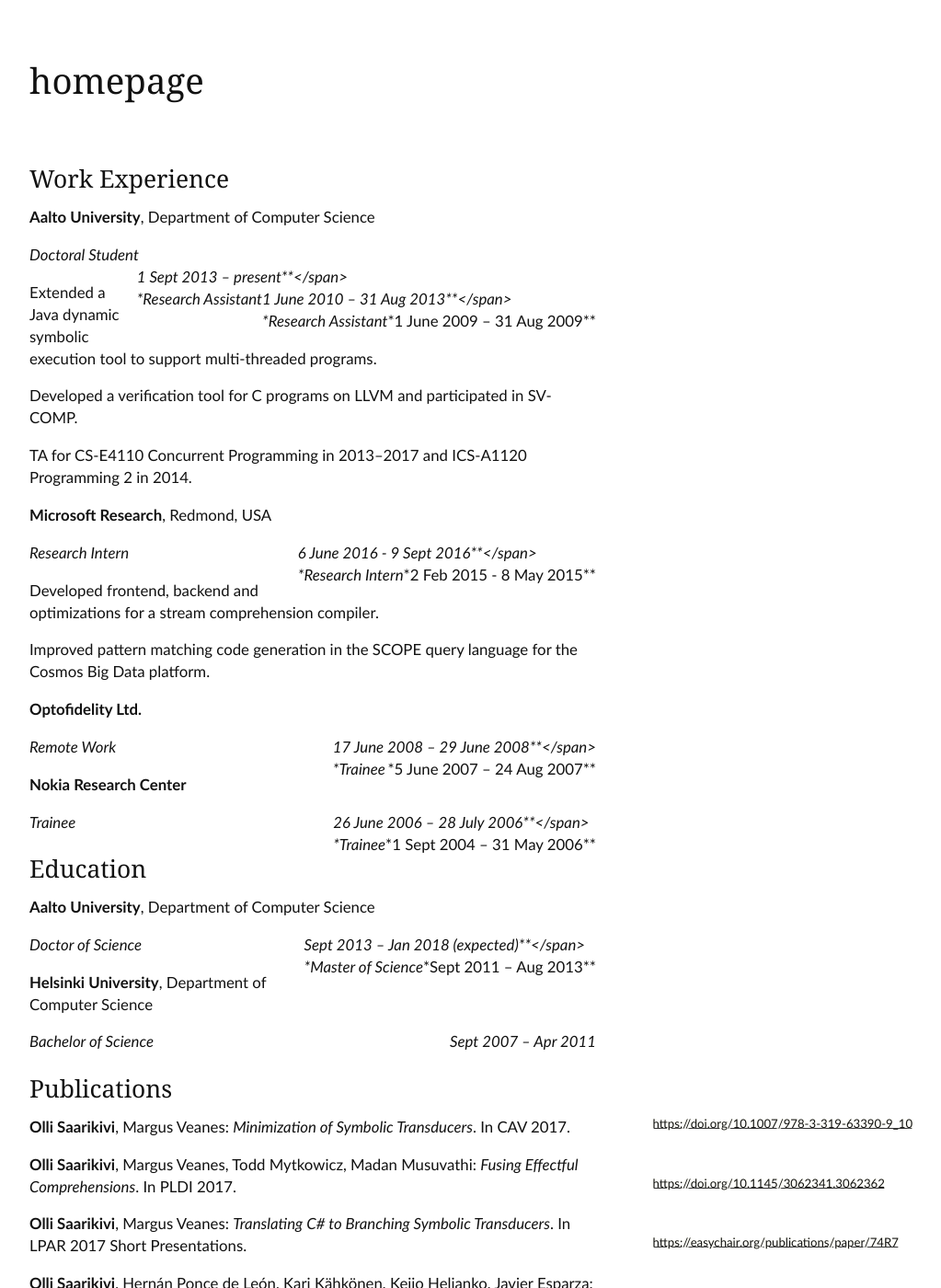
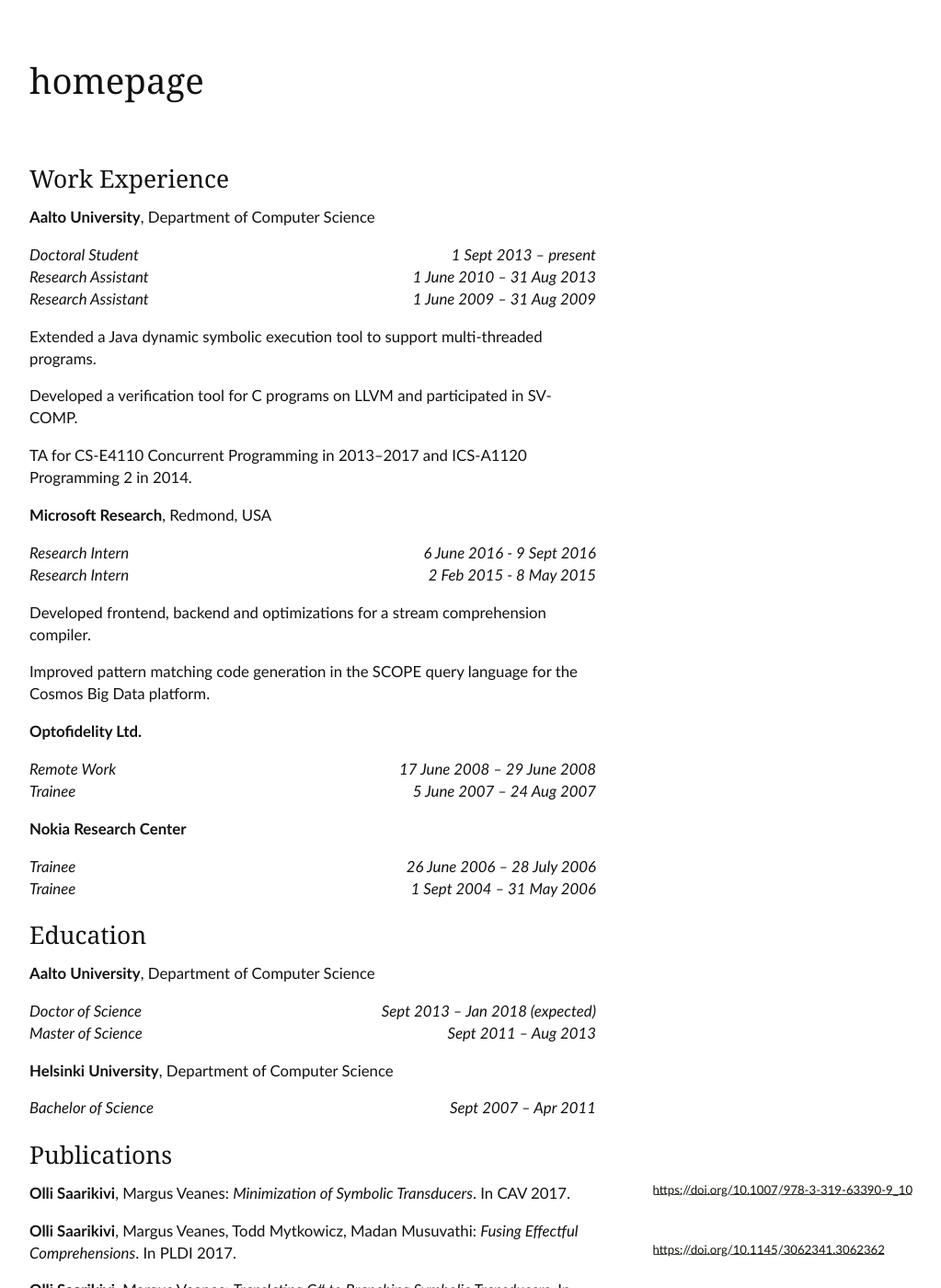
Before and after one commit to OlliSaarikivi/homepage, a Jekyll site: the page built from cv.md, in a window 1280 px wide and 1400 px high. Shown: the whole window at 92% size, without its empty margins (128-1151 px from the left). Built offline with Jekyll 4.4.1, drawn with Linux system fonts in a browser that asks for light colours; our own code applies the rules of GitHub Pages for plain Markdown files; the repository's description, which GitHub fills in, is left out.

Commit message:
Update cv.md

```diff
--- a/cv.md
+++ b/cv.md
@@ -6,9 +6,9 @@
 
 **Aalto University**, Department of Computer Science
 
-*Doctoral Student* <span style="float:right;">*1 Sept 2013 – present**</span>
-*Research Assistant* <span style="float:right;">*1 June 2010 – 31 Aug 2013**</span>
-*Research Assistant* <span style="float:right;">*1 June 2009 – 31 Aug 2009**</span>
+*Doctoral Student* <span style="float:right;">*1 Sept 2013 – present*</span>
+*Research Assistant* <span style="float:right;">*1 June 2010 – 31 Aug 2013*</span>
+*Research Assistant* <span style="float:right;">*1 June 2009 – 31 Aug 2009*</span>
 
 Extended a Java dynamic symbolic execution tool to support multi-threaded programs.
 
@@ -18,8 +18,8 @@
 
 **Microsoft Research**, Redmond, USA
 
-*Research Intern* <span style="float:right;">*6 June 2016 - 9 Sept 2016**</span>
-*Research Intern* <span style="float:right;">*2 Feb 2015 - 8 May 2015**</span>
+*Research Intern* <span style="float:right;">*6 June 2016 - 9 Sept 2016*</span>
+*Research Intern* <span style="float:right;">*2 Feb 2015 - 8 May 2015*</span>
 
 Developed frontend, backend and optimizations for a stream comprehension compiler.
 
@@ -27,20 +27,20 @@
 
 **Optofidelity Ltd.**
 
-*Remote Work* <span style="float:right;">*17 June 2008 – 29 June 2008**</span>
-*Trainee* <span style="float:right;">*5 June 2007 – 24 Aug 2007**</span>
+*Remote Work* <span style="float:right;">*17 June 2008 – 29 June 2008*</span>
+*Trainee* <span style="float:right;">*5 June 2007 – 24 Aug 2007*</span>
 
 **Nokia Research Center**
 
-*Trainee* <span style="float:right;">*26 June 2006 – 28 July 2006**</span>
-*Trainee* <span style="float:right;">*1 Sept 2004 – 31 May 2006**</span>
+*Trainee* <span style="float:right;">*26 June 2006 – 28 July 2006*</span>
+*Trainee* <span style="float:right;">*1 Sept 2004 – 31 May 2006*</span>
 
 ## Education
 
 **Aalto University**, Department of Computer Science
 
-*Doctor of Science* <span style="float:right;">*Sept 2013 – Jan 2018 (expected)**</span>
-*Master of Science* <span style="float:right;">*Sept 2011 – Aug 2013**</span>
+*Doctor of Science* <span style="float:right;">*Sept 2013 – Jan 2018 (expected)*</span>
+*Master of Science* <span style="float:right;">*Sept 2011 – Aug 2013*</span>
 
 **Helsinki University**, Department of Computer Science
 
```
